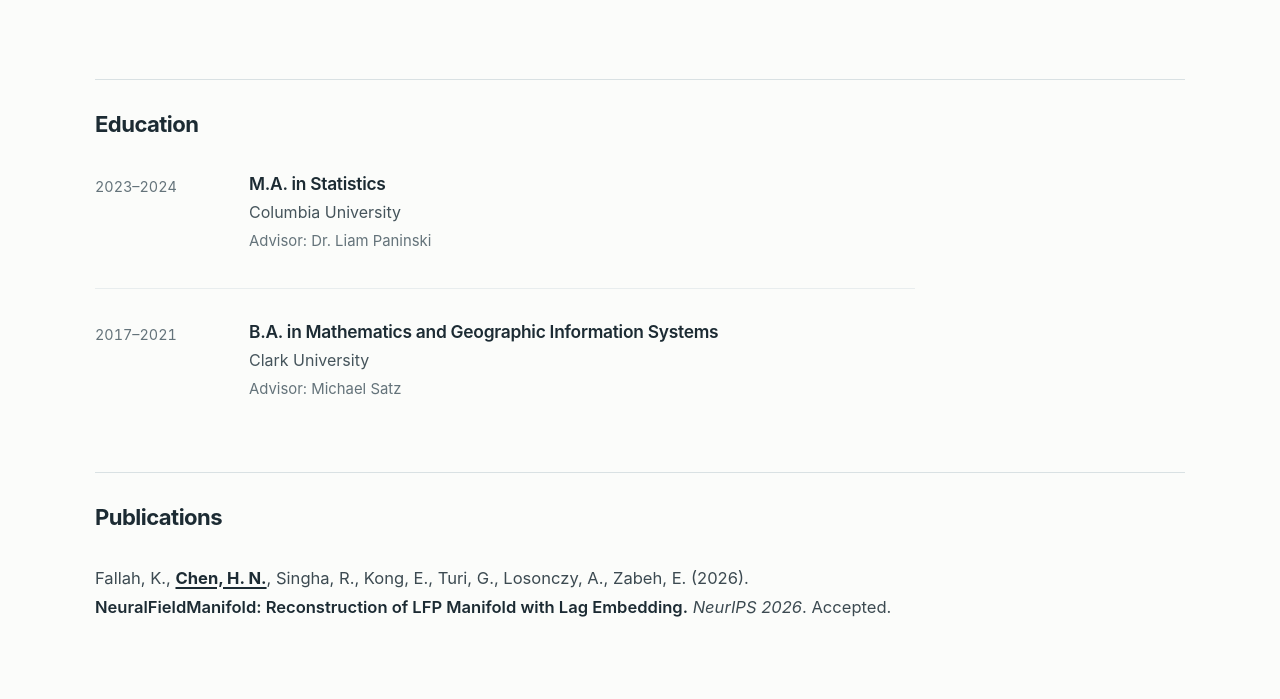
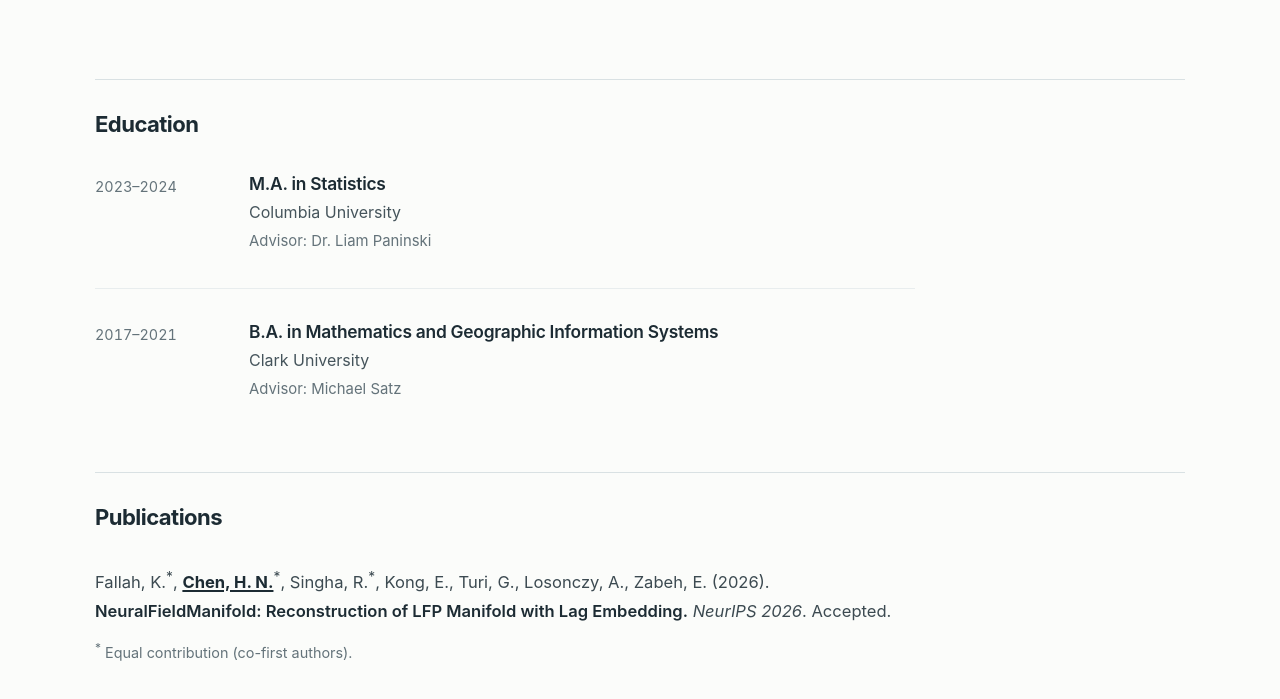
Before and after one commit to NovakHChen/NovakHChen.github.io, a plain HTML site: page index.html in a window 1280 px wide. Shown: the part 516-1215 px from the top of the page. Drawn offline with Linux system fonts and the light colour scheme.

Commit message:
Mark first three publication authors as equal contributors

```diff
--- a/index.html
+++ b/index.html
@@ -145,11 +145,12 @@
       <section class="content-section publications" aria-labelledby="publications-title">
         <h2 id="publications-title">Publications</h2>
         <p class="publication-citation">
-          Fallah, K., <strong class="publication-self">Chen, H. N.</strong>, Singha, R., Kong, E., Turi, G., Losonczy,
+          Fallah, K.<sup>*</sup>, <strong class="publication-self">Chen, H. N.</strong><sup>*</sup>, Singha, R.<sup>*</sup>, Kong, E., Turi, G., Losonczy,
           A., Zabeh, E. (2026).
           <span class="publication-title">NeuralFieldManifold: Reconstruction of LFP Manifold with Lag Embedding.</span>
           <em class="publication-venue">NeurIPS 2026</em>. Accepted.
         </p>
+        <p class="publication-note"><sup>*</sup> Equal contribution (co-first authors).</p>
       </section>
     </main>
   </body>
--- a/styles.css
+++ b/styles.css
@@ -249,6 +249,13 @@ h3 {
   font-style: italic;
 }
 
+.publication-note {
+  margin-top: 12px;
+  margin-bottom: 0;
+  color: var(--muted);
+  font-size: 0.9rem;
+}
+
 @media (max-width: 760px) {
   .page {
     width: min(100% - 40px, 600px);
```
